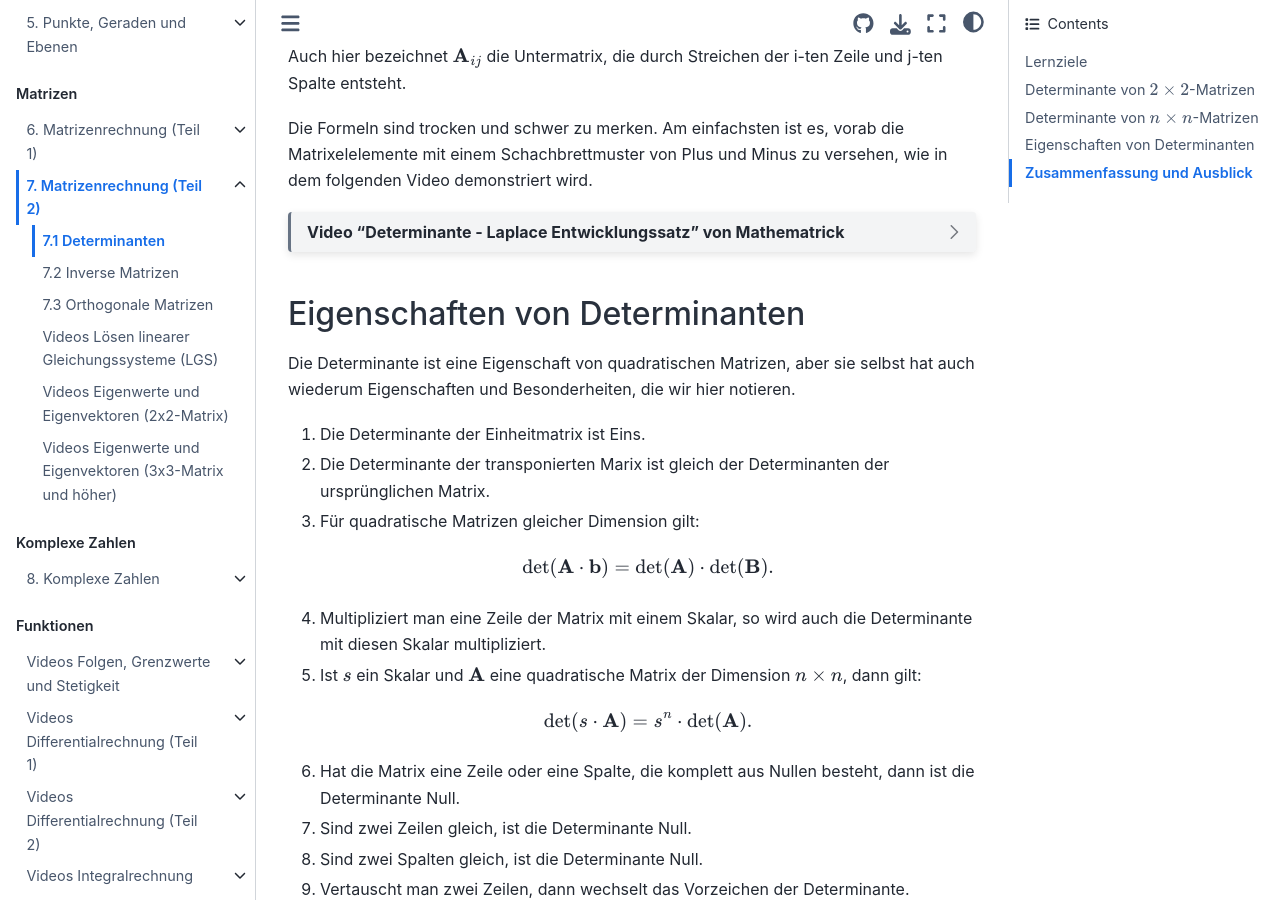
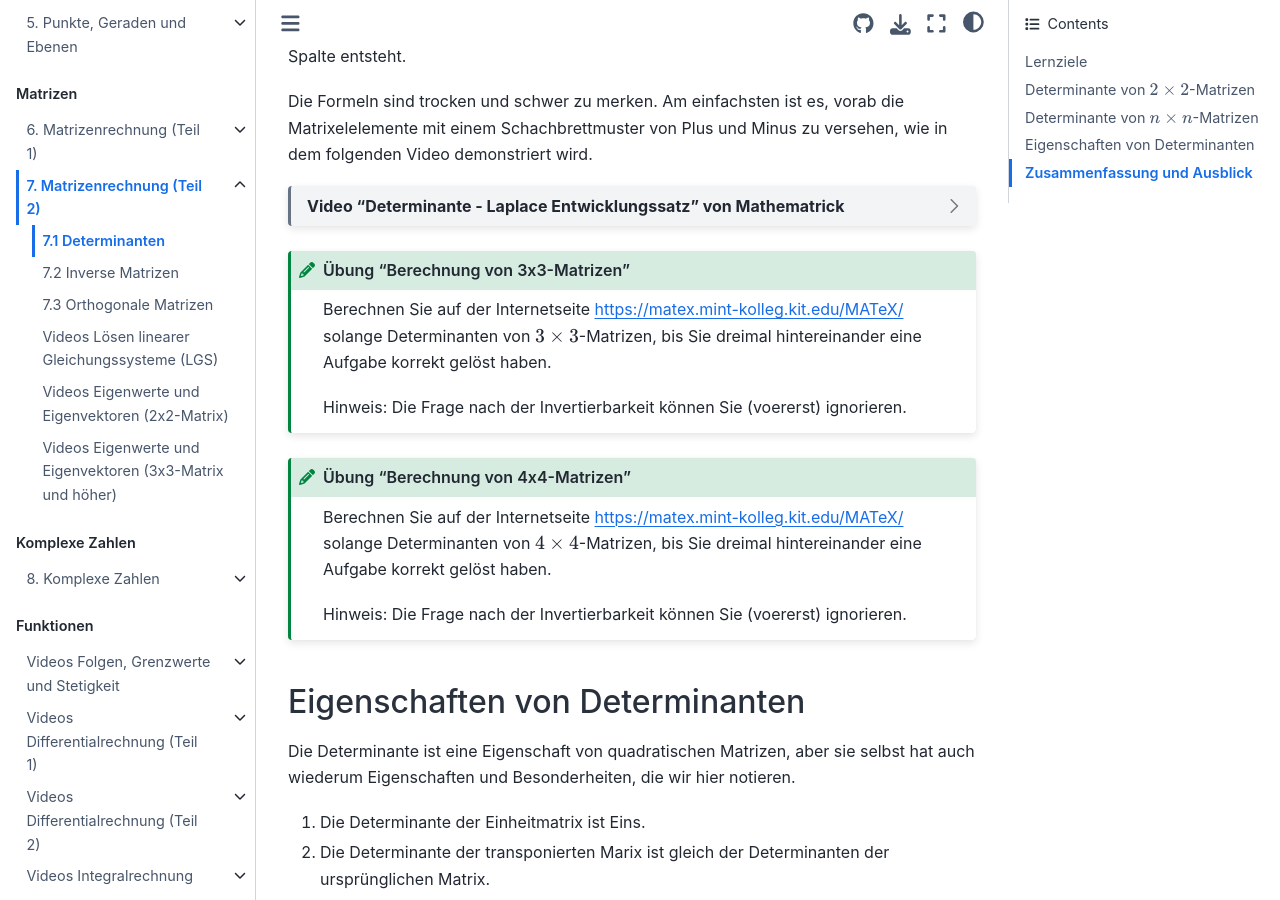
Before and after one commit to s-linden/mathematik-1, a Jupyter Book: the page built from doc/chapter07/sec01.md, in a window 1280 px wide and 900 px high, scrolled down 1758 px. Built offline with Jupyter Book 1.0.4 settings and Sphinx 7.4.7 and the Sphinx Book theme 1.1.4, drawn with Linux system fonts in a browser that asks for light colours; some of the changed text lies outside the part shown.

Commit message:
exercise added

````diff
--- a/doc/chapter07/sec01.md
+++ b/doc/chapter07/sec01.md
@@ -74,6 +73,22 @@ in dem folgenden Video demonstriert wird.
 <iframe width="560" height="315" src="https://www.youtube.com/embed/3cG0HWdmHLI?si=UT5KjVo88k9dNPoj" title="YouTube video player" frameborder="0" allow="accelerometer; autoplay; clipboard-write; encrypted-media; gyroscope; picture-in-picture; web-share" referrerpolicy="strict-origin-when-cross-origin" allowfullscreen></iframe>
 ```
 
+```{admonition} Übung "Berechnung von 3x3-Matrizen"
+:class: miniexercise
+Berechnen Sie auf der Internetseite
+[https://matex.mint-kolleg.kit.edu/MATeX/](https://matex.mint-kolleg.kit.edu/MATeX/download.php?0ef5d0cbc6d9fc21b7ad04cc96f84ca4) solange Determinanten von $3\times 3$-Matrizen, bis Sie dreimal hintereinander eine Aufgabe korrekt gelöst haben.
+
+Hinweis: Die Frage nach der Invertierbarkeit können Sie (voererst) ignorieren.
+```
+
+```{admonition} Übung "Berechnung von 4x4-Matrizen"
+:class: miniexercise
+Berechnen Sie auf der Internetseite
+[https://matex.mint-kolleg.kit.edu/MATeX/](https://matex.mint-kolleg.kit.edu/MATeX/download.php?6e6981333ada6c29ae902aae68873c0f) solange Determinanten von $4\times 4$-Matrizen, bis Sie dreimal hintereinander eine Aufgabe korrekt gelöst haben.
+
+Hinweis: Die Frage nach der Invertierbarkeit können Sie (voererst) ignorieren.
+```
+
 ## Eigenschaften von Determinanten
 
 Die Determinante ist eine Eigenschaft von quadratischen Matrizen, aber sie
````
Also changed, not shown: other parts of doc/chapter07/sec01.md (+2 -3 lines).
